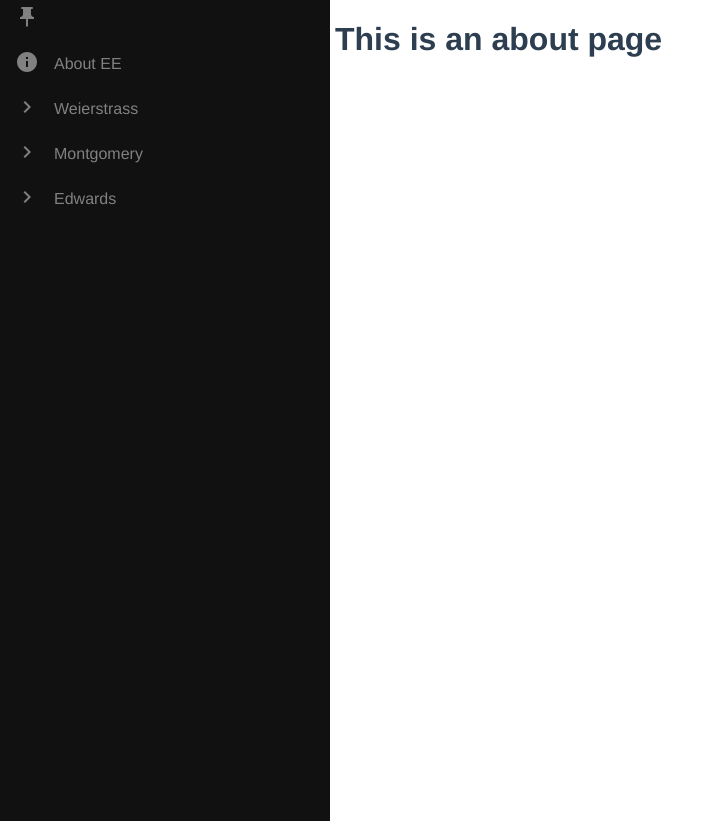
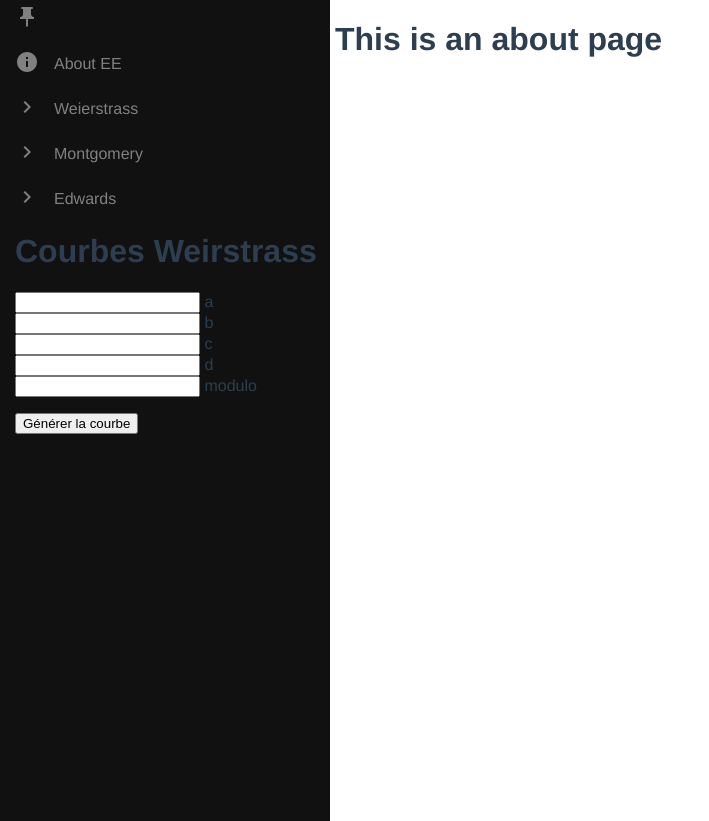
Before and after one commit to LoicBl0ndeau/Elliptic-Explorer, a Vue app: page /about in a window 1280 px wide. Shown: the whole page, without its empty margins (0-709 px from the left). Built offline with nearby package versions, Linux system fonts and the light colour scheme.

Commit message:
28/03/2022

```diff
--- a/src/components/Menuparametre.vue
+++ b/src/components/Menuparametre.vue
@@ -1,30 +1,44 @@
 <template>
+  <div id="parametre">
+    <!-- <div v-if="onclick='weirstrass=true'"> -->
     <h1>{{ msg1 }}</h1>
+    <!-- </div> -->
 
-    <form id="app" @submit="checkForm" action="/something" method="post" novalidate="true">
+    <form
+      id="form"
+      @submit="checkForm"
+      action="/something"
+      method="post"
+      novalidate="true"
+    >
+      <p>
+        <input type="number" name="a" v-model.number="a" /> a <br />
+        <input type="number" name="b" v-model.number="b" /> b <br />
+        <input type="number" name="c" v-model.number="c" /> c <br />
+        <input type="number" name="d" v-model.number="d" /> d <br />
+        <input type="number" name="modulo" v-model.number="modulo" /> modulo
+        <br />
+      </p>
 
-    <p>
-    <input type="number" name="a" v-model.number="a"> a <br/>
-    <input type="number" name="b" v-model.number="b"> b <br/>
-    <input type="number" name="c" v-model.number="c"> c <br/>
-    <input type="number" name="d" v-model.number="d"> d <br/>
-    <input type="number" name="modulo" v-model.number="modulo"> modulo <br/>
-    </p>
-
-    <p>
-        <input type="submit" value="Générer la courbe">
-    </p>
-
+      <p>
+        <input type="submit" value="Générer la courbe" />
+      </p>
     </form>
-
+  </div>
 </template>
 
 <script>
-
 export default {
-  name: "Menu_parametre",
+  name: "MenuParametre",
   props: {
-    msg1: String
-  }
+    msg1: String,
+  },
 };
 </script>
+
+<style scoped>
+#parametre {
+  width: 100%;
+  height: 100%;
+}
+</style>
--- a/src/components/MyMenu.vue
+++ b/src/components/MyMenu.vue
@@ -3,10 +3,11 @@
   <link rel="stylesheet" href="https://fonts.googleapis.com/icon?family=Material+Icons+Outlined">
   <div id="mySidebar" class="sidebar" onmouseover="toggleSidebar()" onmouseout="toggleSidebar()">
     <a href="#"><span class="material-icons">info</span><span class="icon-text">About EE</span></a><br>
-    <a href="@/components/Menuparametre"><span class="material-icons">chevron_right</span><span class="icon-text">Weierstrass</span></a><br>
+    <a href="#"><span class="material-icons">chevron_right</span><span class="icon-text">Weierstrass</span></a><br>
     <a href="#"><span class="material-icons">chevron_right</span><span class="icon-text">Montgomery</span></a><br>
     <a href="#"><span class="material-icons">chevron_right</span><span class="icon-text">Edwards</span></a>
     <a href="#" onclick="changePinStatus();"><span id="pin" class="material-icons">push_pin</span></a>
+    <MenuParametre msg1="Courbes Weirstrass"/>
   </div>
 
   <component :is="'script'">
@@ -53,9 +54,13 @@
 
 
 <script>
+import MenuParametre from '@/components/MenuParametre'
 
 export default {
-  name: "MyMenu"
+  name: "MyMenu",
+  components: {
+    MenuParametre
+  }
 };
 </script>
 
--- a/src/views/HomeView.vue
+++ b/src/views/HomeView.vue
@@ -4,7 +4,6 @@
     <MyGraph />
     <img alt="Vue logo" src="../assets/logo.png">
     <HelloWorld msg="Welcome to Your Vue.js App"/>
-    <Menuparametre msg1="Paramètres courbe Weirstrass"/>
   </div>
 </template>
 
@@ -13,7 +12,6 @@
 import HelloWorld from '@/components/HelloWorld.vue'
 import MyMenu from '@/components/MyMenu.vue'
 import MyGraph from '@/components/MyGraph.vue'
-import Menuparametre from '@/components/Menuparametre.vue'
 
 export default {
   name: 'HomeView',
@@ -21,7 +19,6 @@ export default {
     HelloWorld,
     MyMenu,
     MyGraph,
-    Menuparametre
   }
 }
 </script>
```
Also changed, not shown: 1 other file (tests, documents, lock files or other folders).
